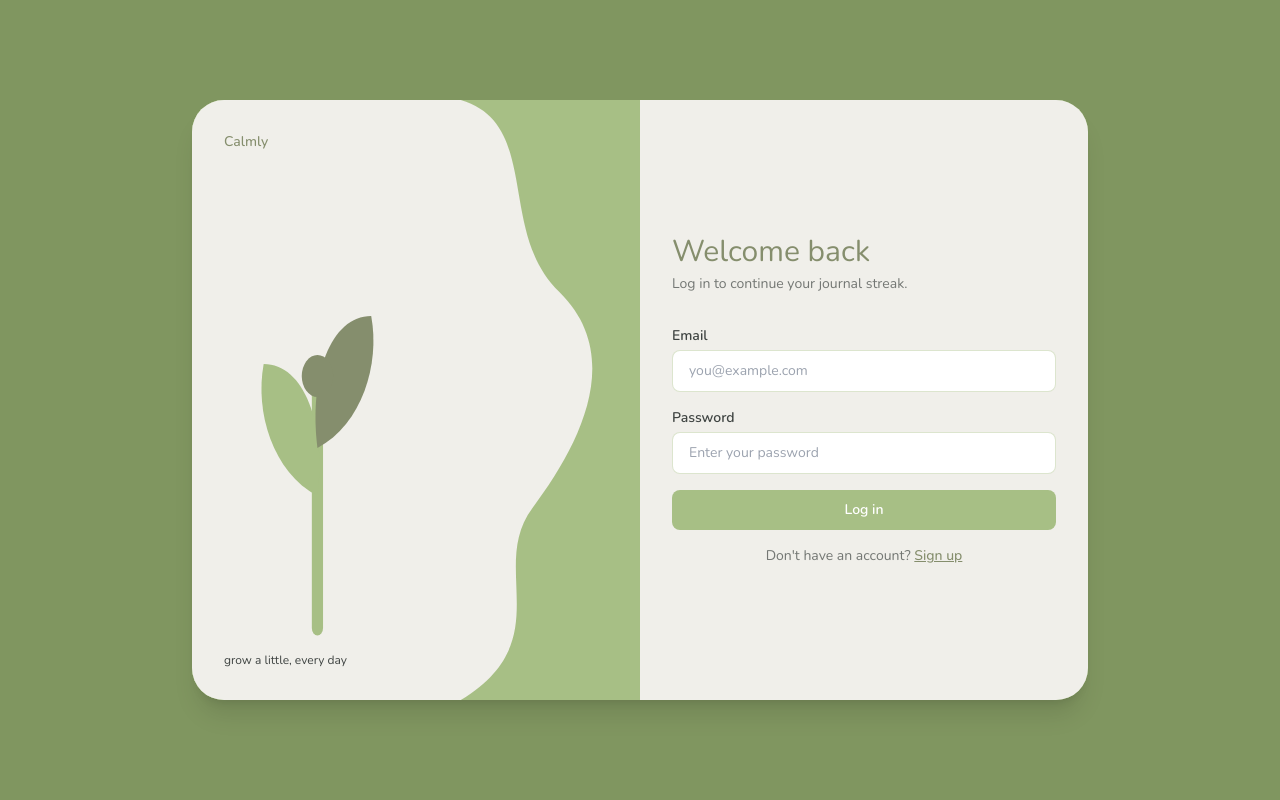
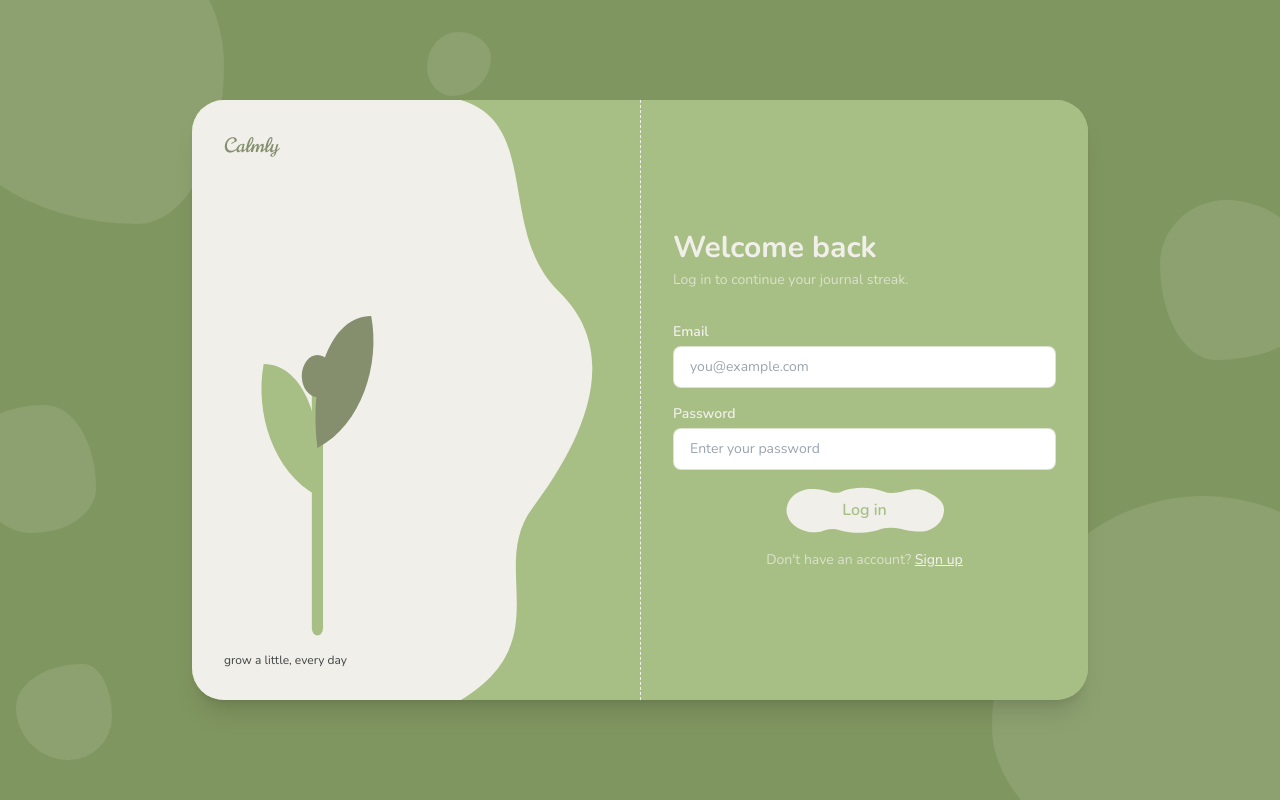
Before and after one commit to Laiba-Ahmad1/Calmly-Website, a Next.js app: page /login in a window 1280 px wide. Built offline with nearby package versions, Linux system fonts and the light colour scheme.

Commit message:
redesigned UI of login signup

```diff
--- a/src/app/(auth)/layout.tsx
+++ b/src/app/(auth)/layout.tsx
@@ -1,3 +1,31 @@
+// import PlantBlob from "@/components/shared/PlantBlobAuth";
+
+// export default function AuthLayout({
+//   children,
+// }: {
+//   children: React.ReactNode;
+// }) {
+//   return (
+//     <div className="min-h-screen flex items-center justify-center bg-[#809660] p-6">
+//       <div className="relative flex w-full max-w-4xl overflow-hidden rounded-[2rem] bg-[rgb(var(--color-green))] shadow-xl min-h-[600px]">
+//         <div className="relative hidden w-1/2 md:block">
+//           <PlantBlob />
+//           <div className="absolute top-8 left-8 z-10 text-sm font-medium text-[rgb(var(--color-heading))]">
+//             Calmly
+//           </div>
+//           <div className="absolute bottom-8 left-8 z-10 text-xs text-[rgb(var(--color-text))]">
+//             grow a little, every day
+//           </div>
+//         </div>
+
+//         <div className="flex w-full items-center justify-center bg-[rgb(var(--color-background))] px-8 py-12 md:w-1/2">
+//           <div className="w-full max-w-sm">{children}</div>
+//         </div>
+//       </div>
+//     </div>
+//   );
+// }
+
 import PlantBlob from "@/components/shared/PlantBlobAuth";
 
 export default function AuthLayout({
@@ -6,11 +34,37 @@ export default function AuthLayout({
   children: React.ReactNode;
 }) {
   return (
-    <div className="min-h-screen flex items-center justify-center bg-[#809660] p-6">
-      <div className="relative flex w-full max-w-4xl overflow-hidden rounded-[2rem] bg-[rgb(var(--color-green))] shadow-xl min-h-[600px]">
+    <div className="relative min-h-screen flex items-center justify-center overflow-hidden bg-[#809660] p-6">
+      {/* ---- decorative blobby bubbles, scattered around the card ---- */}
+      <div
+        className="pointer-events-none absolute -top-16 -left-16 h-72 w-72 bg-white/10"
+        style={{ borderRadius: "63% 37% 30% 70% / 50% 45% 55% 50%" }}
+      />
+      <div
+        className="pointer-events-none absolute top-1/4 -right-10 h-40 w-40 bg-white/10"
+        style={{ borderRadius: "42% 58% 65% 35% / 40% 62% 38% 60%" }}
+      />
+      <div
+        className="pointer-events-none absolute -bottom-20 -right-24 h-96 w-96 bg-white/10"
+        style={{ borderRadius: "55% 45% 38% 62% / 60% 40% 60% 40%" }}
+      />
+      <div
+        className="pointer-events-none absolute bottom-10 left-4 h-24 w-24 bg-white/10"
+        style={{ borderRadius: "70% 30% 45% 55% / 45% 55% 45% 55%" }}
+      />
+      <div
+        className="pointer-events-none absolute top-8 left-1/3 h-16 w-16 bg-white/10"
+        style={{ borderRadius: "48% 52% 60% 40% / 55% 40% 60% 45%" }}
+      />
+      <div
+        className="pointer-events-none absolute bottom-1/3 -left-8 h-32 w-32 bg-white/10"
+        style={{ borderRadius: "60% 40% 50% 50% / 35% 65% 35% 65%" }}
+      />
+
+      <div className="relative z-10 flex w-full max-w-4xl overflow-hidden rounded-[2rem] bg-[rgb(var(--color-green))] shadow-xl min-h-[600px]">
         <div className="relative hidden w-1/2 md:block">
           <PlantBlob />
-          <div className="absolute top-8 left-8 z-10 text-sm font-medium text-[rgb(var(--color-heading))]">
+          <div className="absolute top-8 left-8 z-10 text-sm font-logo text-xl text-[rgb(var(--color-heading))]">
             Calmly
           </div>
           <div className="absolute bottom-8 left-8 z-10 text-xs text-[rgb(var(--color-text))]">
@@ -18,7 +72,7 @@ export default function AuthLayout({
           </div>
         </div>
 
-        <div className="flex w-full items-center justify-center bg-[rgb(var(--color-background))] px-8 py-12 md:w-1/2">
+        <div className="flex w-full items-center justify-center border-l border-dashed  border-[rgb(var(--color-background))] bg-[rgb(var(--color-green))] px-8 py-12 md:w-1/2">
           <div className="w-full max-w-sm">{children}</div>
         </div>
       </div>
--- a/src/app/(auth)/login/page.tsx
+++ b/src/app/(auth)/login/page.tsx
@@ -100,6 +100,7 @@
 import { useState } from "react";
 import { useRouter } from "next/navigation";
 import Link from "next/link";
+import Button from "@/components/shared/Button";
 
 export default function LoginPage() {
   const router = useRouter();
@@ -142,14 +143,14 @@ export default function LoginPage() {
 
   return (
     <main>
-      <h1 className="text-3xl mb-1 text-heading">Welcome back</h1>
-      <p className="text-sm text-text/70 mb-8">
+      <h1 className="font-bold text-background text-3xl mb-1 ">Welcome back</h1>
+      <p className="text-sm text-background/70 mb-8">
         Log in to continue your journal streak.
       </p>
 
       <form onSubmit={handleSubmit} className="space-y-4">
         <div>
-          <label className="block text-sm font-semibold mb-1 text-text">Email</label>
+          <label className="block text-sm font-semibold mb-1 text-background">Email</label>
           <input
             type="email"
             required
@@ -161,7 +162,7 @@ export default function LoginPage() {
         </div>
 
         <div>
-          <label className="block text-sm font-semibold mb-1 text-text">Password</label>
+          <label className="block text-sm font-semibold mb-1 text-background">Password</label>
           <input
             type="password"
             required
@@ -174,17 +175,25 @@ export default function LoginPage() {
 
         {error && <p className="text-sm text-red-600">{error}</p>}
 
-        <button
+        {/* <button
           type="submit"
           disabled={loading}
-          className="w-full rounded-lg bg-green py-2.5 text-sm font-semibold text-white transition hover:brightness-95 disabled:opacity-60"
+          className="w-full rounded-lg bg-background py-2.5 text-sm font-semibold text-green transition hover:brightness-95 disabled:opacity-60"
         >
           {loading ? "Logging in..." : "Log in"}
-        </button>
+        </button> */}
+        <Button
+          type="submit"
+          disabled={loading}
+          fillColor="rgb(var(--color-background))"
+          className="w-full text-green"
+        >
+          {loading ? "Logging in..." : "Log in"}
+        </Button>
 
-        <p className="text-center text-sm text-text/70">
+        <p className="text-center text-sm text-background/70">
           Don't have an account?{" "}
-          <Link href="/signup" className="font-medium text-heading underline">
+          <Link href="/signup" className="font-medium text-background underline">
             Sign up
           </Link>
         </p>
--- a/src/app/(patient)/quiz/page.tsx
+++ b/src/app/(patient)/quiz/page.tsx
@@ -1,4 +1,7 @@
-// Weekly adaptive quiz — question selection shifts based on category weights
+// Weekly a wights
+import Quiz from "@/components/patient/Quiz";
 export default function QuizPage() {
-  return null; // TODO
+  return (
+    <Quiz/>
+  );
 }
--- a/src/components/shared/Button.tsx
+++ b/src/components/shared/Button.tsx
@@ -1,20 +1,56 @@
+// // src/components/shared/Button.tsx
+// import { ButtonHTMLAttributes, ReactNode } from "react";
+
+// interface ButtonProps extends ButtonHTMLAttributes<HTMLButtonElement> {
+//   children: ReactNode;
+//   width?: string;
+// }
+
+// export default function Button({
+//   children,
+//   width = "w-48",
+//   className = "",
+//   ...props
+// }: ButtonProps) {
+//   return (
+//     <button
+//       className={`bg-button-shape bg-contain bg-no-repeat bg-center font-body font-semibold text-background px-6 py-3 h-12 transition-transform  duration-300 hover:-translate-y-1 hover:drop-shadow-md ${width} ${className}`}
+//       {...props}
+//     >
+//       {children}
+//     </button>
+//   );
+// }
+
 // src/components/shared/Button.tsx
 import { ButtonHTMLAttributes, ReactNode } from "react";
 
 interface ButtonProps extends ButtonHTMLAttributes<HTMLButtonElement> {
   children: ReactNode;
   width?: string;
+  // When provided, renders the button shape as a CSS mask filled with this
+  // color instead of the default SVG background-image — lets a single
+  // instance use a different shape color without touching /public/button.svg.
+  fillColor?: string;
 }
 
 export default function Button({
   children,
   width = "w-48",
   className = "",
+  fillColor,
+  style,
   ...props
 }: ButtonProps) {
+  const shapeClasses = fillColor
+    ? `[mask-image:url('/button.svg')] [mask-size:contain] [mask-repeat:no-repeat] [mask-position:center]
+       [-webkit-mask-image:url('/button.svg')] [-webkit-mask-size:contain] [-webkit-mask-repeat:no-repeat] [-webkit-mask-position:center]`
+    : "bg-button-shape bg-contain bg-no-repeat bg-center";
+
   return (
     <button
-      className={`bg-button-shape bg-contain bg-no-repeat bg-center font-body font-semibold text-background px-6 py-3 h-12 transition-transform  duration-300 hover:-translate-y-1 hover:drop-shadow-md ${width} ${className}`}
+      style={fillColor ? { backgroundColor: fillColor, ...style } : style}
+      className={`${shapeClasses} font-body font-semibold text-background px-6 py-3 h-12 transition-transform duration-300 hover:-translate-y-1 hover:drop-shadow-md ${width} ${className}`}
       {...props}
     >
       {children}
--- a/src/lib/quiz/journalDimensions.ts
+++ b/src/lib/quiz/journalDimensions.ts
@@ -1,5 +1,5 @@
 // lib/quiz/journalDimensions.ts
-import JournalEntry from "@/models/JournalEntry";
+import Journal from "@/models/Journal";
 import { callAI } from "@/lib/quiz/aiClient";
 
 const LOOKBACK_DAYS = 14;
@@ -12,7 +12,7 @@ export async function analyzeJournalDimensions(
   const since = new Date();
   since.setDate(since.getDate() - LOOKBACK_DAYS);
 
-  const entries = await JournalEntry.find({ userId, createdAt: { $gte: since } })
+  const entries = await Journal.find({ userId, createdAt: { $gte: since } })
     .sort({ createdAt: -1 })
     .limit(MAX_ENTRIES)
     .select("content createdAt");
```
Also changed, not shown: src/app/(auth)/signup/page.tsx (+23 -17 lines).
